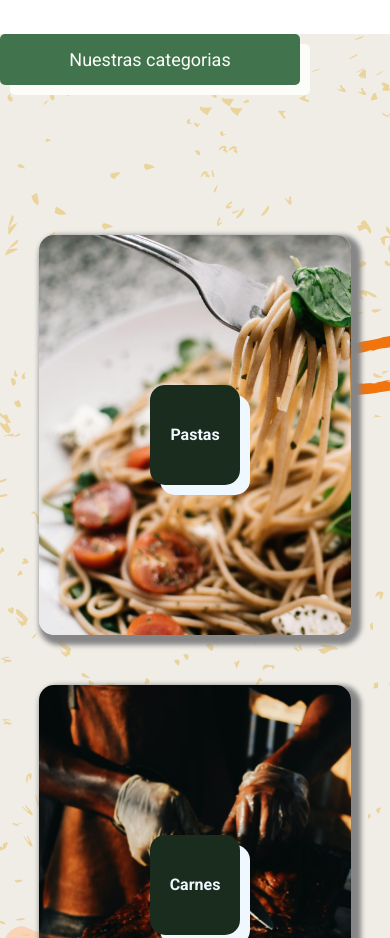
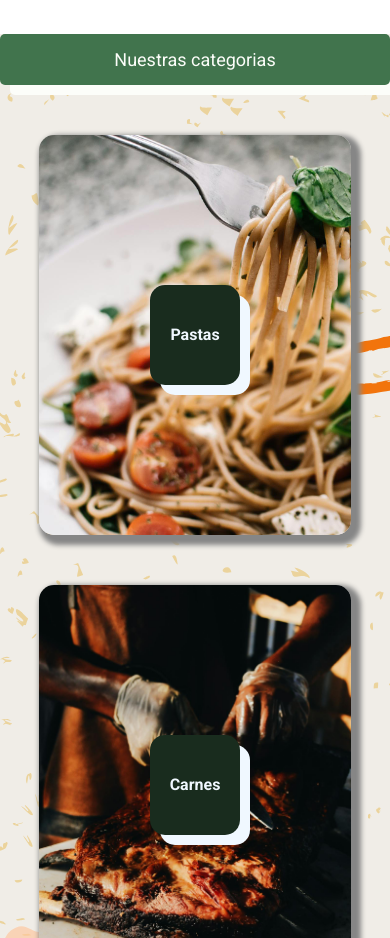
Before and after one commit to JuanMCareaga/Recetastico, a plain HTML site: page index.html in a window 390 px wide. Shown: the part 1460-2398 px from the top of the page. Drawn offline with nearby package versions, Linux system fonts and the light colour scheme.

Commit message:
arreglo de titulos

```diff
--- a/css/style.css
+++ b/css/style.css
@@ -455,7 +455,7 @@ iframe {
 
   .titulo{
     font-size: 18px;
-    width: 300px;
+    width: 100%;
   }
 
   .subtitulo{
@@ -508,6 +508,8 @@ iframe {
     display: flex;
     flex-direction: column;
     padding: 0;
+    margin-top: 50px;
+    margin-bottom: 0;
   }
 
   .categoria {
```
